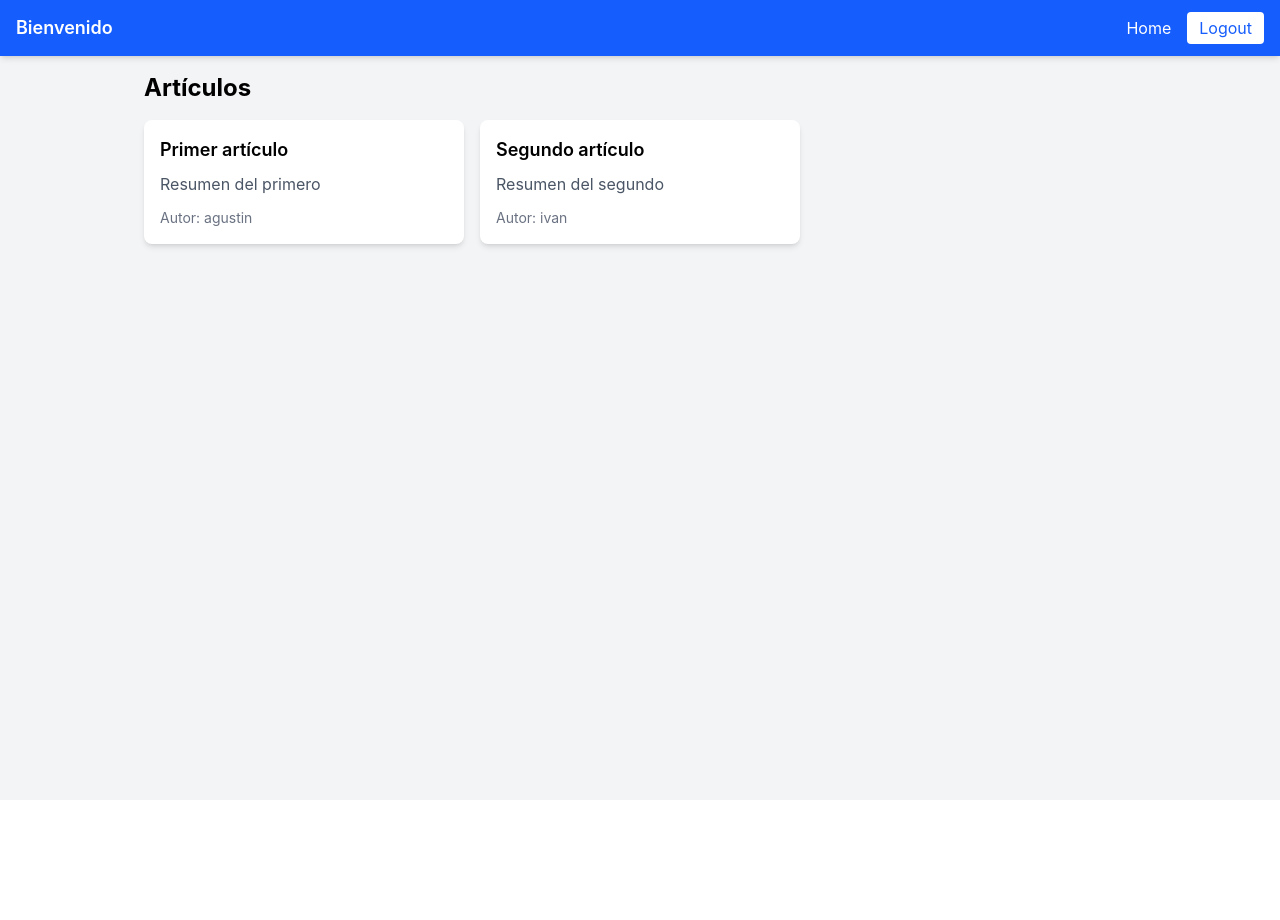
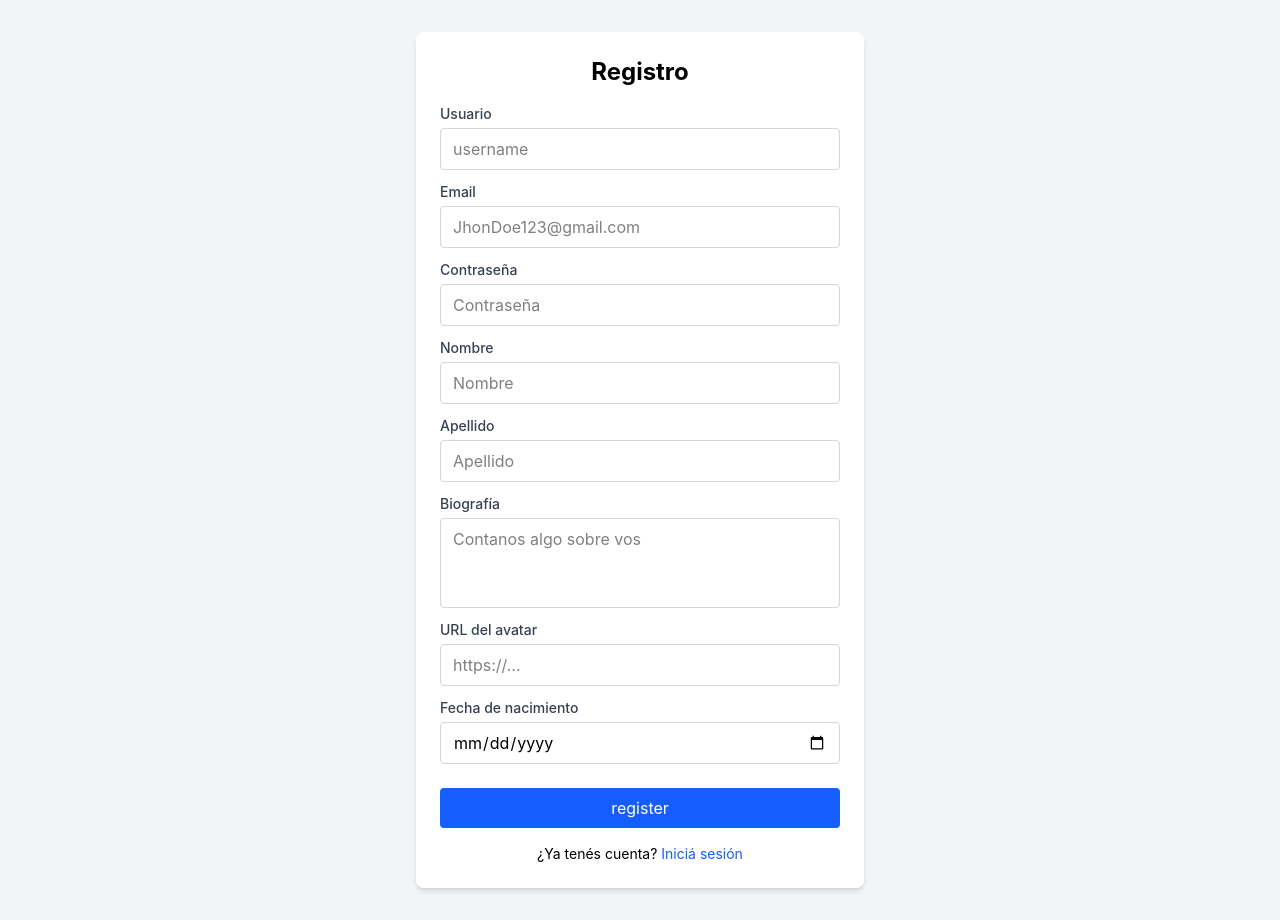
Before and after one commit to giiovannie/trabajo-practico-integrador-2, a React app in the folder frontend/: page /register in a window 1280 px wide. Before the commit the page ends 800 px from the top, so only its background shows below. Built offline with nearby package versions, Linux system fonts and the light colour scheme; no server answers; the HTML template or start-up script is replaced by a standard one.

Commit message:
feat: se configuro el enrutamiento con react router

```diff
--- a/frontend/src/App.jsx
+++ b/frontend/src/App.jsx
@@ -2,13 +2,10 @@ import { BrowserRouter } from "react-router"
 import { LoginPage } from "./pages/LoginPage.jsx"
 import { RegisterPage } from "./pages/RegisterPage.jsx"
 import { HomePage } from "./pages/HomePage.jsx"
+import { AppRouter } from "./router/AppRoutes.jsx"
 
 export const App = ()=>{
   return (
-    <BrowserRouter>
-     {/* <LoginPage /> */}
-      {/* <RegisterPage/> */}
-      <HomePage />
-    </BrowserRouter>
+    <AppRouter />
   )
 }
--- a/frontend/src/router/AppRoutes.jsx
+++ b/frontend/src/router/AppRoutes.jsx
@@ -0,0 +1,16 @@
+import { BrowserRouter, Routes, Route } from "react-router"
+import { HomePage } from "../pages/HomePage.jsx"
+import { LoginPage } from "../pages/LoginPage.jsx"
+import { RegisterPage } from "../pages/RegisterPage.jsx"
+
+export const AppRouter = () => {
+  return (
+    <BrowserRouter>
+      <Routes>
+        <Route path="/home" element={<HomePage />} />
+        <Route path="/login" element={<LoginPage />} />
+        <Route path="/register" element={<RegisterPage />} />
+      </Routes>
+    </BrowserRouter>
+  )
+}
```
